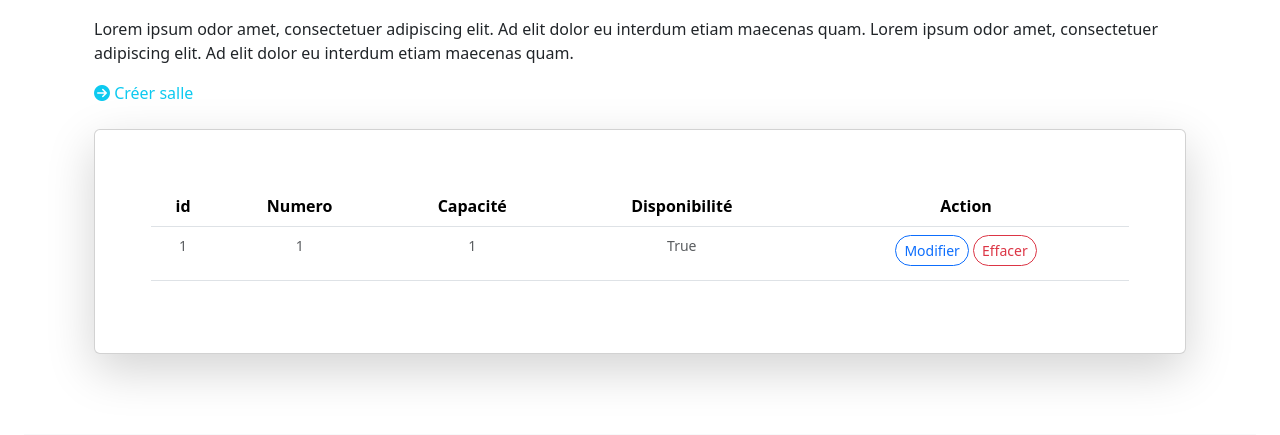
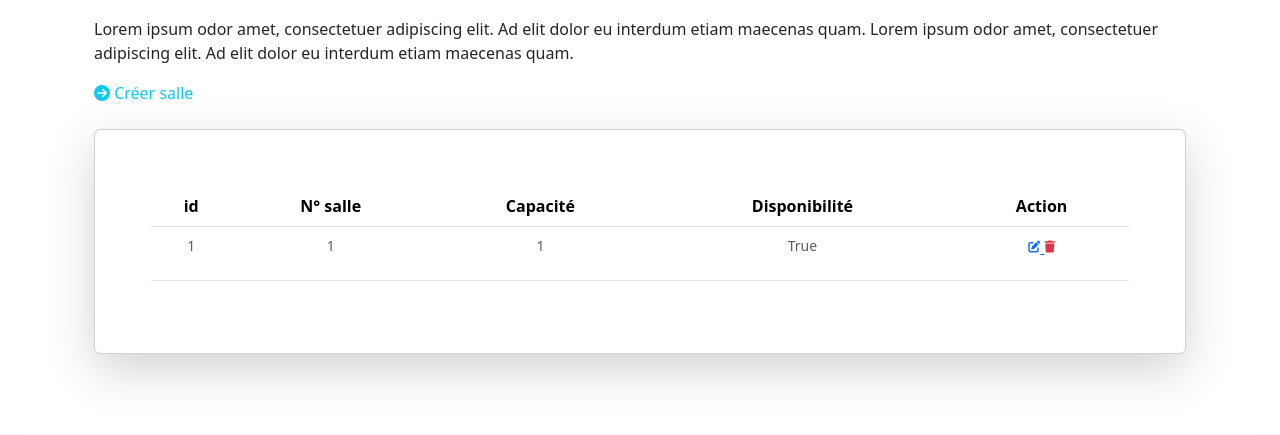
Before and after one commit to lalainafr/bk3, a Django app: page /dashboard/seance/list-salle/ in a window 1280 px wide. Shown: the part 474-909 px from the top of the page. Run offline with Django 4.2, Linux system fonts and the light colour scheme; tables that the repository leaves empty hold one stand-in row (values such as "Sample post"); some libraries are stand-ins or nearby versions.

Commit message:
responsive cinema - salle

```diff
--- a/templates/seance/salle/list.html
+++ b/templates/seance/salle/list.html
@@ -21,7 +21,7 @@
                     <thead>
                         <tr class="text-center text-secondary">
                             <th scope="col">id</th>
-                            <th scope="col">Numero</th>
+                            <th scope="col">N° salle</th>
                             <th scope="col">Capacité</th>
                             <th scope="col">Disponibilité</th>
                             <th scope="col">Action</th>
@@ -54,27 +54,16 @@
                             </td>
 
                             <td class="text-center">
-                                <a
-                                    href="{% url 'update_salle' salle.id %}"
-                                    style="text-decoration: none"
-                                >
-                                    <button
-                                        type="button"
-                                        class="btn btn-sm btn-outline-primary rounded-4 text-petit"
-                                    >
-                                        Modifier
-                                    </button>
+                                <a href="{% url 'update_salle' salle.id %}">
+                                    <i
+                                        class="fa-solid fa-pen-to-square fa-xs"
+                                    ></i>
                                 </a>
-                                <a
-                                    href="{% url 'delete_salle' salle.id %}"
-                                    style="text-decoration: none"
-                                >
-                                    <button
-                                        type="button"
-                                        class="btn btn-sm btn-outline-danger rounded-4 text-petit"
-                                    >
-                                        Effacer
-                                    </button>
+                                <a href="{% url 'delete_salle' salle.id %}">
+                                    <i
+                                        class="fa-solid fa-trash fa-xs text-danger"
+                                    ></i>
+                                </a>
                                 </a>
                             </td>
                         </tr>
```
Also changed, not shown: templates/seance/cinema/list.html (+8 -20 lines), templates/seance/cinema/update.html (+11 -6 lines).
